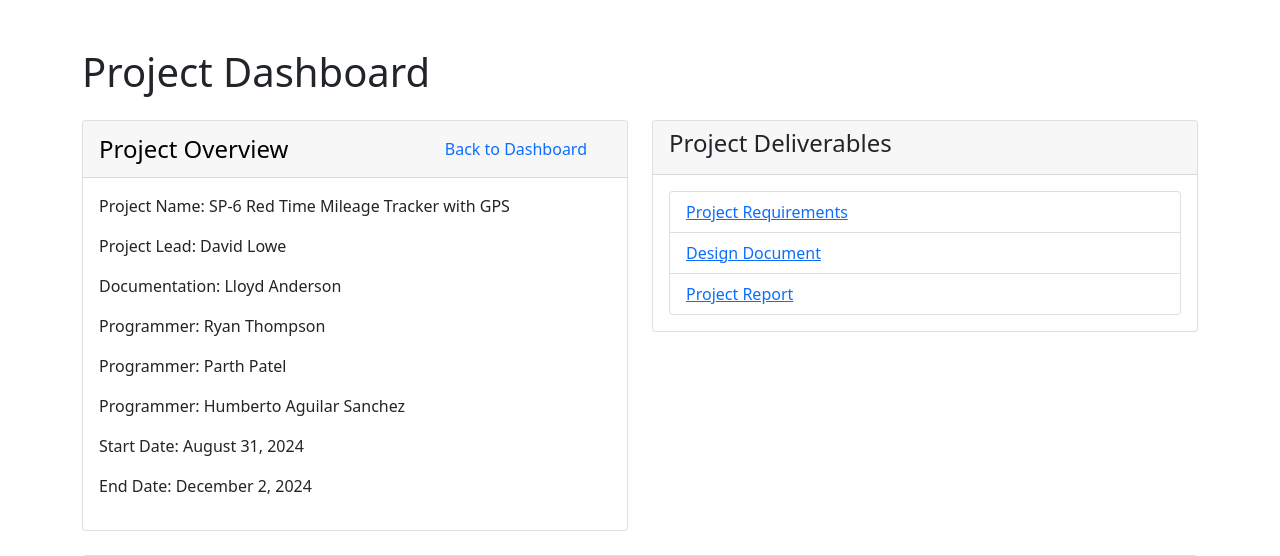
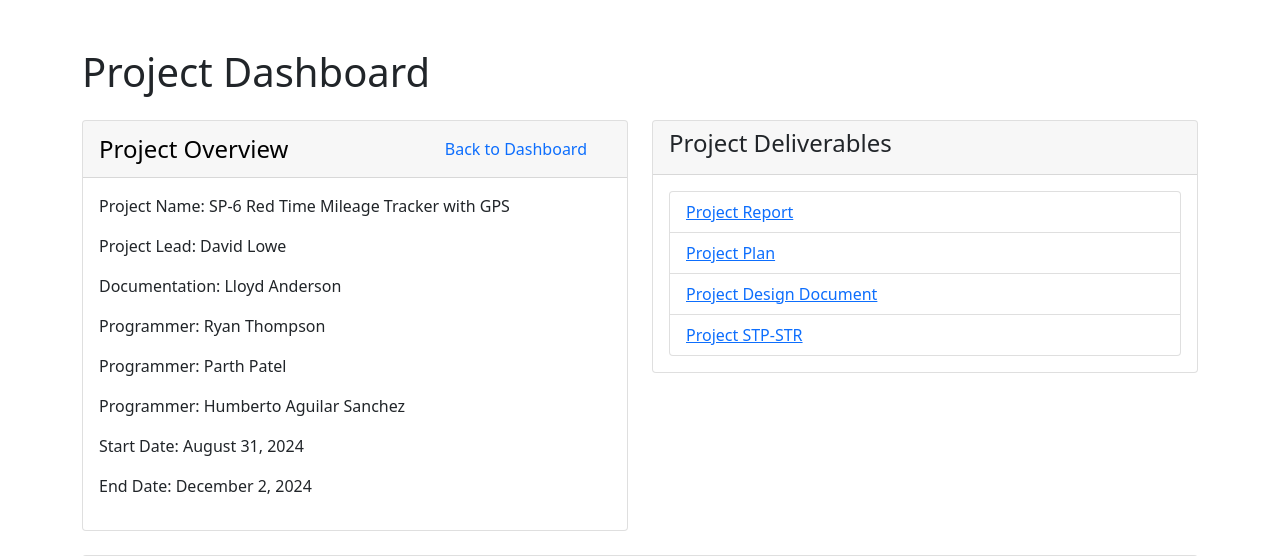
Before and after one commit to mileagettracker/Time-Mileage-Tracker, a Django app: page /about/ in a window 1280 px wide. Shown: the top 556 px of the page. Run offline with Django 5.2, Linux system fonts and the light colour scheme.

Commit message:
* Updated buttons and dash

```diff
--- a/templates/about.html
+++ b/templates/about.html
@@ -40,15 +40,19 @@
                     <div class="card-body">
                         <ul class="list-group">
                             <li class="list-group-item d-flex justify-content-between align-items-center">
-                             <a target="_blank" href="{% url 'download_file' 'project_requirements.pdf' %}">Project Requirements</a>
+                             <a target="_blank" href="{% url 'download_file' 'project_report.pdf' %}">Project Report</a>
+
+                            </li>
+                            <li class="list-group-item d-flex justify-content-between align-items-center">
+                             <a target="_blank" href="{% url 'download_file' 'project_plan.pdf' %}">Project Plan</a>
 
                             </li>
     <li class="list-group-item d-flex justify-content-between align-items-center">
-        <a href="{% url 'download_file' 'design_document.pdf' %}">Design Document</a>
+        <a href="{% url 'download_file' 'project_design.pdf' %}">Project Design Document</a>
 
     </li>
     <li class="list-group-item d-flex justify-content-between align-items-center">
-        <a href="{% url 'download_file' 'project_report.pdf' %}">Project Report</a>
+        <a href="{% url 'download_file' 'project_STP-STR.pdf' %}">Project STP-STR</a>
     </li>
 </ul>
                     </div>
@@ -63,8 +67,17 @@
                         <h4></h4>
                     </div>
                     <div class="card-body">
-                        <!--  a timeline or gntt chart visualization here -->
-                        <p> project timeline or pictures.</p>
+                        <!--  put a link here -->
+                        <iframe
+                    src="https://docs.google.com/presentation/d/1XqH2of8TdYAlMCn5uLXaiwXENSKi6ULkI3OqFsqPepg/edit?usp=sharing"
+                    frameborder="0"
+                    width="100%"
+                    height="500"
+                    allowfullscreen="true"
+                    mozallowfullscreen="true"
+                    webkitallowfullscreen="true">
+                </iframe>
+
                     </div>
                 </div>
             </div>
```
Also changed, not shown: db.sqlite3, 5 other files.
